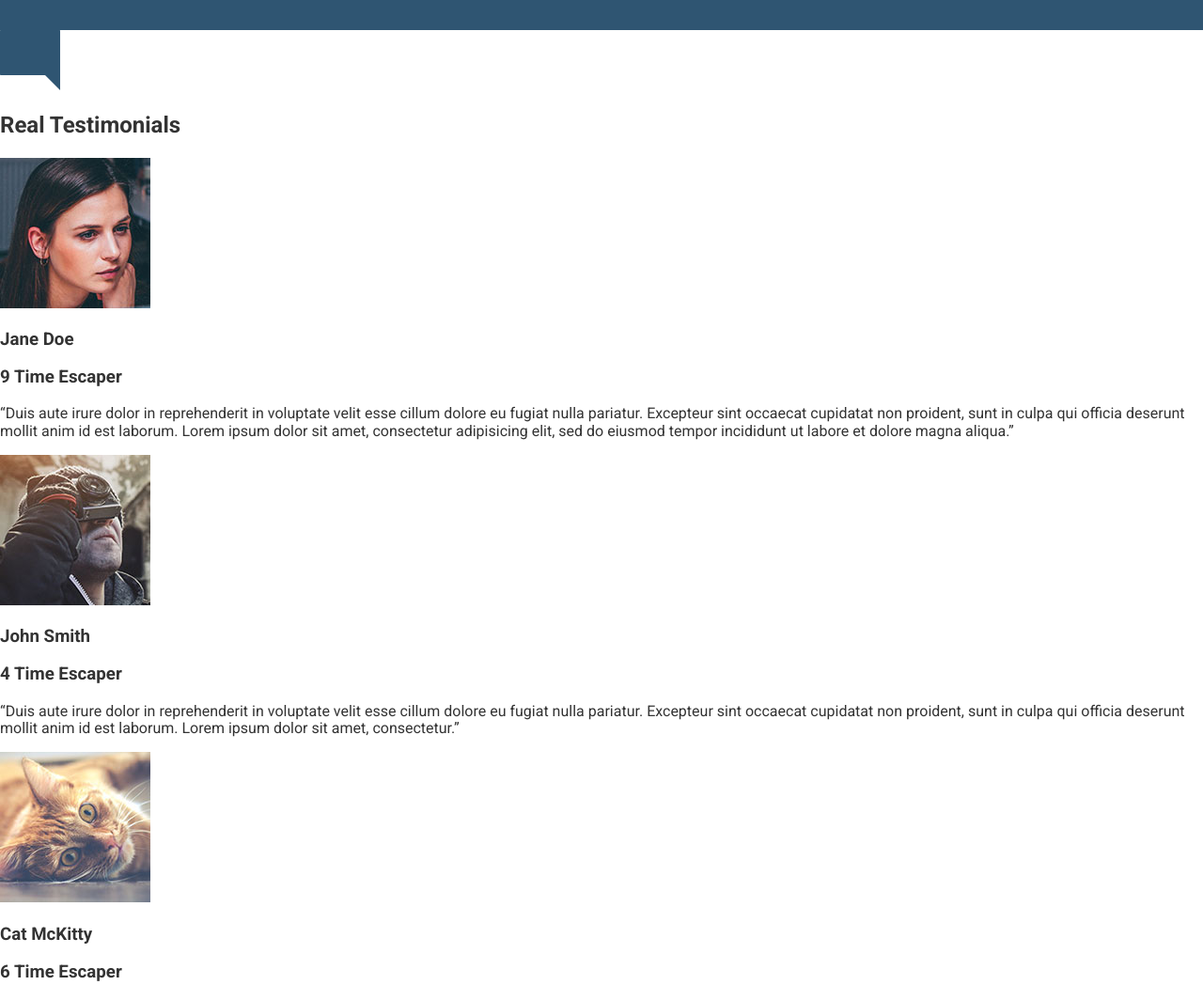
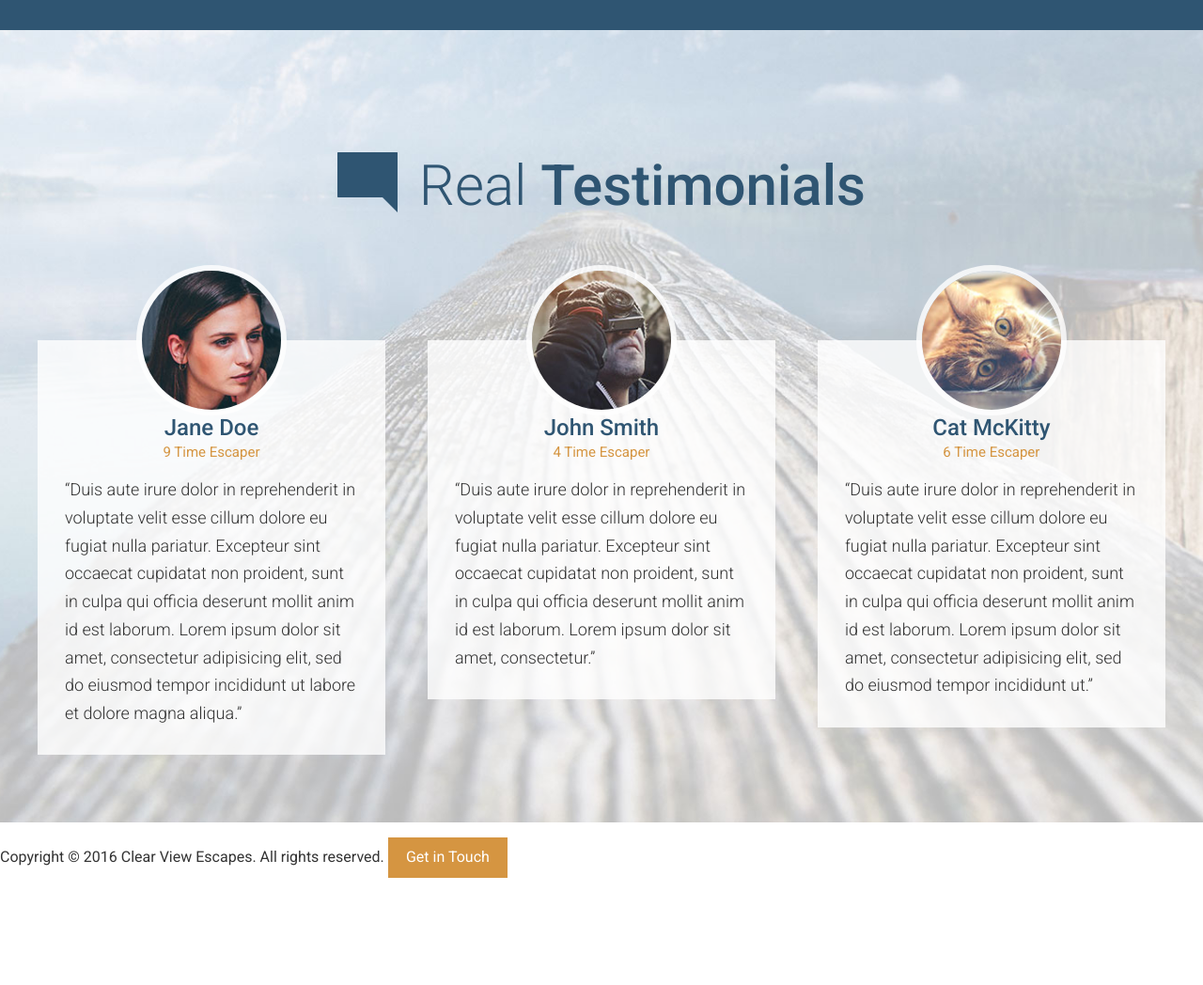
Before and after one commit to rpeacock93/gitWebDev, a website: page app/index.html in a window 1280 px wide. Shown: the part 3000-4048 px from the top of the page at 94% size. After the commit the page ends 3950 px from the top, so only its background shows below. Drawn offline with Linux system fonts and the light colour scheme.

Commit message:
testimonials almost done

```diff
--- a/app/assets/styles/modules/_page-section.css
+++ b/app/assets/styles/modules/_page-section.css
@@ -8,4 +8,9 @@
         background-color: $mainBlue;
         color: #fff;
     }
+
+    &--testimonials {
+        background: url('/assets/images/testimonials-bg.jpg') top center no-repeat;
+        background-size: cover;
+    }
 }
--- a/app/assets/styles/modules/_row.css
+++ b/app/assets/styles/modules/_row.css
@@ -4,9 +4,17 @@
         margin-right: -65px;
     }
 
+    &--t-pading {
+        padding-top: 80px;
+    }
+
 
     &--gutters-large {
         margin-right: -100px;
+    }
+
+    &--gutters-small {
+        margin-right: -45px;
     }
 
     &--gutters > div {
@@ -15,6 +23,10 @@
 
     &--gutters-large > div {
         padding-right: 100px;
+    }
+
+    &--gutters-small > div {
+        padding-right: 45px;
     }
 
     &__b-margin-until-medium {
--- a/app/assets/styles/modules/_section-title.css
+++ b/app/assets/styles/modules/_section-title.css
@@ -11,6 +11,10 @@
         font-weight: 500;
     }
 
+    &--blue {
+        color: $mainBlue;
+    }
+
     &__icon {
         display: block;
         margin-left: auto;
@@ -18,6 +22,8 @@
         margin-bottom: .6rem;
 
         @mixin atSmall{
+            position: relative;
+            top:8px;
             margin-right: .5rem;
             margin-left: 0;
             display: inline-block;
--- /dev/null
+++ b/app/assets/styles/modules/_testimonial.css
@@ -0,0 +1,31 @@
+.testimonial {
+    background-color:rgba(255,255,255,.8);
+    padding: 0 1.8125rem 1px 1.8125rem;
+
+    &__photo {
+        border-radius: 80px;
+        overflow: hidden;
+        width:160px ;
+        height:160px ;
+        margin: 0 auto -80px auto;
+        position: relative;
+        top: -80px;
+        border: 6px solid rgba(255,255,255,.8);
+    }
+
+    &__title {
+        color: $mainBlue;
+        text-align: center;
+        font-size: 1.5rem;
+        font-weight: 500;
+        margin: 0;
+    }
+
+    &__subtitle {
+        color: $mainOrange;
+        text-align: center;
+        font-weight: 400;
+        font-size: 0.9375rem;
+        margin: .25rem 0 1rem 0;
+    }
+}
--- a/app/assets/styles/styles.css
+++ b/app/assets/styles/styles.css
@@ -11,3 +11,4 @@
 @import "modules/_generic-content-container";
 @import "modules/_section-title";
 @import "modules/_feature-item";
+@import "modules/_testimonial";
--- a/app/index.html
+++ b/app/index.html
@@ -153,31 +153,60 @@
     </div>
   </div>
 
-  <div id="testimonials">
-    <img src="assets/images/icons/comment.svg">
-    <h2>Real Testimonials</h2>
+  <div class="page-section page-section--testimonials" id="testimonials">
+    <div class="wrapper">
+      <h2 class="section-title section-title--blue"><img class="section-title__icon"
+          src="assets/images/icons/comment.svg"> Real
+        <strong>Testimonials</strong></h2>
 
+      <div
+        class="row row--gutters row--equal-height-at-medium row--gutters-small row--t-pading generic-content-container">
+        <div class="row__medium-4">
+          <div class="testimonial">
+            <div class="testimonial__photo">
               <img src="assets/images/testimonial-jane.jpg">
-    <h3>Jane Doe</h3>
-    <h3>9 Time Escaper</h3>
-    <p>&ldquo;Duis aute irure dolor in reprehenderit in voluptate velit esse cillum dolore eu fugiat nulla pariatur.
-      Excepteur sint occaecat cupidatat non proident, sunt in culpa qui officia deserunt mollit anim id est laborum.
-      Lorem ipsum dolor sit amet, consectetur adipisicing elit, sed do eiusmod tempor incididunt ut labore et dolore
+            </div>
+            <h3 class="testimonial__title">Jane Doe</h3>
+            <h4 class="testimonial__subtitle">9 Time Escaper</h4>
+            <p>&ldquo;Duis aute irure dolor in reprehenderit in voluptate velit esse cillum dolore eu fugiat nulla
+              pariatur.
+              Excepteur sint occaecat cupidatat non proident, sunt in culpa qui officia deserunt mollit anim id est
+              laborum.
+              Lorem ipsum dolor sit amet, consectetur adipisicing elit, sed do eiusmod tempor incididunt ut labore et
+              dolore
               magna aliqua.&rdquo;</p>
-
+          </div>
+        </div>
+        <div class="row__medium-4">
+          <div class="testimonial">
+            <div class="testimonial__photo">
               <img src="assets/images/testimonial-john.jpg">
-    <h3>John Smith</h3>
-    <h3>4 Time Escaper</h3>
-    <p>&ldquo;Duis aute irure dolor in reprehenderit in voluptate velit esse cillum dolore eu fugiat nulla pariatur.
-      Excepteur sint occaecat cupidatat non proident, sunt in culpa qui officia deserunt mollit anim id est laborum.
+            </div>
+            <h3 class="testimonial__title">John Smith</h3>
+            <h4 class="testimonial__subtitle">4 Time Escaper</h4>
+            <p>&ldquo;Duis aute irure dolor in reprehenderit in voluptate velit esse cillum dolore eu fugiat nulla
+              pariatur.
+              Excepteur sint occaecat cupidatat non proident, sunt in culpa qui officia deserunt mollit anim id est
+              laborum.
               Lorem ipsum dolor sit amet, consectetur.&rdquo;</p>
-
+          </div>
+        </div>
+        <div class="row__medium-4">
+          <div class="testimonial">
+            <div class="testimonial__photo">
               <img src="assets/images/testimonial-cat.jpg">
-    <h3>Cat McKitty</h3>
-    <h3>6 Time Escaper</h3>
-    <p>&ldquo;Duis aute irure dolor in reprehenderit in voluptate velit esse cillum dolore eu fugiat nulla pariatur.
-      Excepteur sint occaecat cupidatat non proident, sunt in culpa qui officia deserunt mollit anim id est laborum.
+            </div>
+            <h3 class="testimonial__title">Cat McKitty</h3>
+            <h4 class="testimonial__subtitle">6 Time Escaper</h4>
+            <p>&ldquo;Duis aute irure dolor in reprehenderit in voluptate velit esse cillum dolore eu fugiat nulla
+              pariatur.
+              Excepteur sint occaecat cupidatat non proident, sunt in culpa qui officia deserunt mollit anim id est
+              laborum.
               Lorem ipsum dolor sit amet, consectetur adipisicing elit, sed do eiusmod tempor incididunt ut.&rdquo;</p>
+          </div>
+        </div>
+      </div>
+    </div>
   </div>
 
   <footer>
--- a/app/temp/styles/styles.css
+++ b/app/temp/styles/styles.css
@@ -605,6 +605,11 @@ a {
         color: #fff;
     }
 
+.page-section--testimonials {
+        background: url('/assets/images/testimonials-bg.jpg') top center no-repeat;
+        background-size: cover;
+    }
+
 .headline {
     font-size: 1.9rem;
     font-weight: 300;
@@ -669,8 +674,16 @@ a {
         margin-right: -65px;
     }
 
+.row--t-pading {
+        padding-top: 80px;
+    }
+
 .row--gutters-large {
         margin-right: -100px;
+    }
+
+.row--gutters-small {
+        margin-right: -45px;
     }
 
 .row--gutters > div {
@@ -679,6 +692,10 @@ a {
 
 .row--gutters-large > div {
         padding-right: 100px;
+    }
+
+.row--gutters-small > div {
+        padding-right: 45px;
     }
 
 .row__b-margin-until-medium {
@@ -749,6 +766,10 @@ a {
         font-weight: 500;
     }
 
+.section-title--blue {
+        color: #2f5572;
+    }
+
 .section-title__icon {
         display: block;
         margin-left: auto;
@@ -759,6 +780,8 @@ a {
 @media (min-width: 530px) {
 
 .section-title__icon {
+            position: relative;
+            top:8px;
             margin-right: .5rem;
             margin-left: 0;
             display: inline-block;
@@ -807,3 +830,35 @@ a {
             text-align: left
     }
     }
+
+.testimonial {
+    background-color:rgba(255,255,255,.8);
+    padding: 0 1.8125rem 1px 1.8125rem;
+}
+
+.testimonial__photo {
+        border-radius: 80px;
+        overflow: hidden;
+        width:160px ;
+        height:160px ;
+        margin: 0 auto -80px auto;
+        position: relative;
+        top: -80px;
+        border: 6px solid rgba(255,255,255,.8);
+    }
+
+.testimonial__title {
+        color: #2f5572;
+        text-align: center;
+        font-size: 1.5rem;
+        font-weight: 500;
+        margin: 0;
+    }
+
+.testimonial__subtitle {
+        color: #d59541;
+        text-align: center;
+        font-weight: 400;
+        font-size: 0.9375rem;
+        margin: .25rem 0 1rem 0;
+    }
```
Lines whose indentation alone changed are shown as unchanged.
